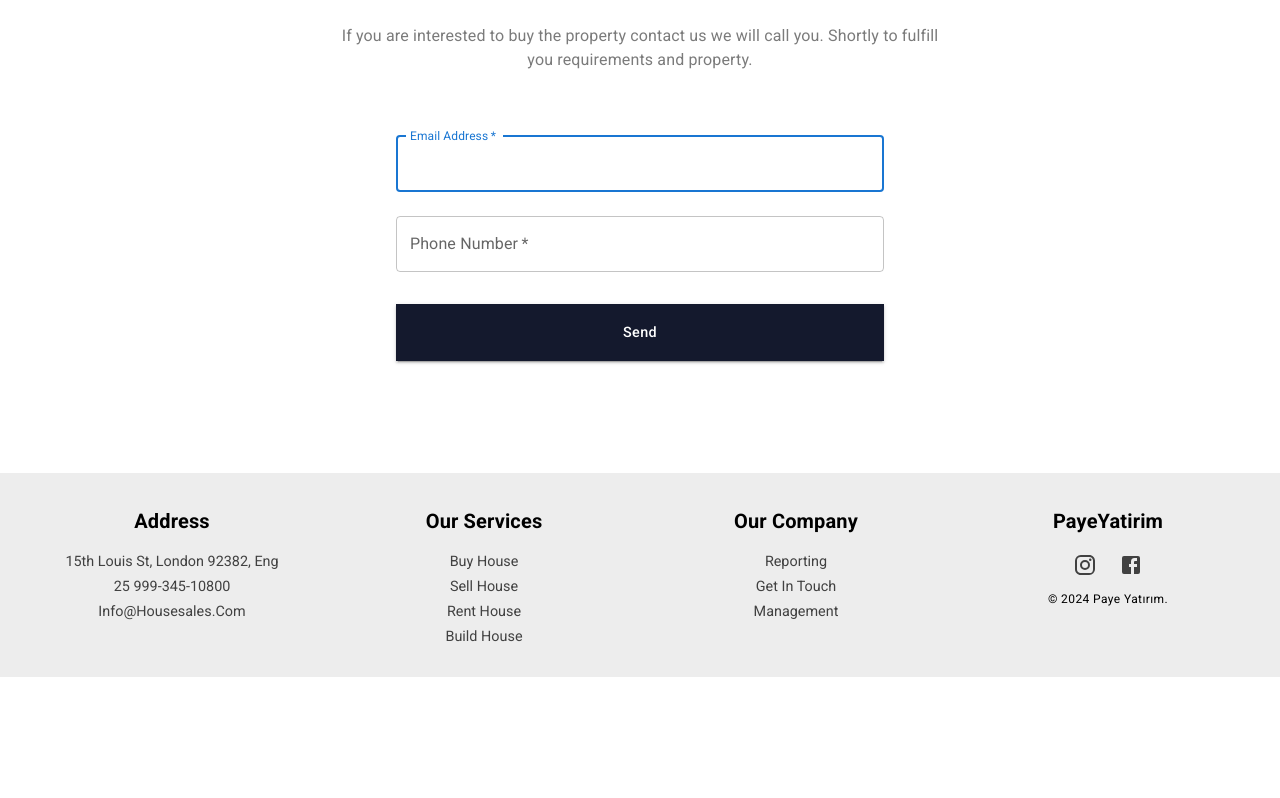
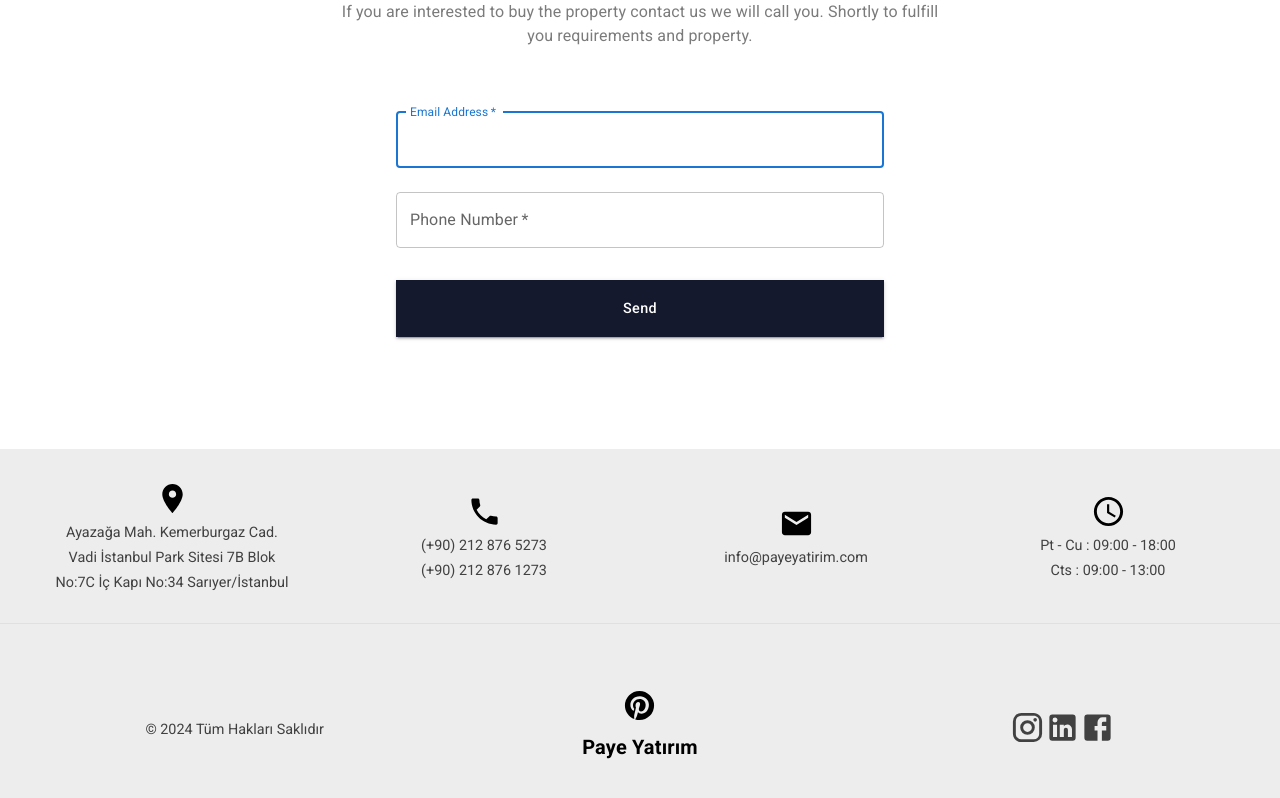
Before and after one commit to leanardos/paye-yatirim, a React (Create React App) app: page /contact in a window 1280 px wide. Shown: the part 226-1024 px from the top of the page. Before the commit the page ends 903 px from the top, so only its background shows below. Built offline with nearby package versions, Linux system fonts and the light colour scheme.

Commit message:
content update

```diff
--- a/public/index.html
+++ b/public/index.html
@@ -18,7 +18,7 @@
         margin: 0;
       }
     </style>
-    <title>Paye Yatırım - New home buying experience for you</title>
+    <title>Paye Yatırım</title>
   </head>
   <body>
     <noscript>You need to enable JavaScript to run this app.</noscript>
--- a/src/components/Footer/Footer.jsx
+++ b/src/components/Footer/Footer.jsx
@@ -3,13 +3,20 @@ import {
   Box,
   Stack,
   styled,
-  Typography,
 } from '@mui/material'
 import Link from '@mui/material/Link';
 import FooterTitle from './FooterTitle'
-import FooterLink from './FooterLink'
+import FooterText from './FooterText'
 import FacebookIcon from '@mui/icons-material/Facebook';
 import InstagramIcon from '@mui/icons-material/Instagram';
+import PlaceIcon from '@mui/icons-material/Place';
+import LocalPhoneIcon from '@mui/icons-material/LocalPhone';
+import EmailIcon from '@mui/icons-material/Email';
+import AccessTimeIcon from '@mui/icons-material/AccessTime';
+import PinterestIcon from '@mui/icons-material/Pinterest';
+import LinkedInIcon from '@mui/icons-material/LinkedIn';
+import Divider from '@mui/material/Divider';
+
 
 const Footer = () => {
 
@@ -25,6 +32,8 @@ const Footer = () => {
   const BoxRow = styled(Box) (({ theme }) => ({
     display: 'flex',
     flexDirection: 'row',
+    justifyContent: 'space-between',
+    alignItems: 'center',
     backgroundColor: '#ededed',
     flex: 1,
     [theme.breakpoints.down('sm')]: {
@@ -34,7 +43,7 @@ const Footer = () => {
   }));
 
   return (
-
+    <>
     <BoxRow
     component = 'footer'
     sx={{
@@ -43,39 +52,51 @@ const Footer = () => {
     }}
     >
       <StackColumn>
-        <FooterTitle text={'address'} />
-        <FooterLink
-        text={'15th Louis St, london 92382, eng'}
-        />
-        <FooterLink
-        text={'25 999-345-10800'}
-        />
-        <FooterLink
-        text={'info@housesales.com'}
-        />
+        <PlaceIcon fontSize='large'/>
+        <FooterText text={'Ayazağa Mah. Kemerburgaz Cad.'} />
+        <FooterText text={'Vadi İstanbul Park Sitesi 7B Blok'} />
+        <FooterText text={'No:7C İç Kapı No:34 Sarıyer/İstanbul'} />
       </StackColumn>
 
       <StackColumn>
-        <FooterTitle text={'our services'} />
-        <FooterLink text={'buy house'} />
-        <FooterLink text={'sell house'} />
-        <FooterLink text={'rent house'} />
-        <FooterLink text={'build house'} />
-      </StackColumn>
-      <StackColumn>
-        <FooterTitle text={'our company'} />
-        <FooterLink text={'reporting'} />
-        <FooterLink text={'get in touch'} />
-        <FooterLink text={'management'} />
+        <LocalPhoneIcon fontSize='large'/>
+        <FooterText text={'(+90) 212 876 5273'} />
+        <FooterText text={'(+90) 212 876 1273'} />
       </StackColumn>
 
       <StackColumn>
-        <FooterTitle text={'payeYatirim'} />
+        <EmailIcon fontSize='large'/>
+        <FooterText text={'info@payeyatirim.com'} capitalize={false} />
+      </StackColumn>
+
+      <StackColumn>
+        <AccessTimeIcon fontSize='large'/>
+        <FooterText text={'Pt - Cu : 09:00 - 18:00'} />
+        <FooterText text={'Cts : 09:00 - 13:00'} />
+      </StackColumn>
+    </BoxRow>
+    <Divider />
+    <BoxRow
+      component = 'footer'
+      sx={{
+        py: 8,
+        px: 4,
+      }}
+    >
+       <StackColumn>
+        <FooterText text={'© 2024 Tüm Hakları Saklıdır'} />
+      </StackColumn>
+      <StackColumn>
+        <PinterestIcon fontSize='large'/>
+
+        <FooterTitle text={'Paye Yatırım'} />
+      </StackColumn>
+      <StackColumn>
         <Stack
-        direction='row'
-        width= '70px'
-        maxWidth='100%'
-        justifyContent='space-between'
+          direction='row'
+          width= '70px'
+          maxWidth='100%'
+          justifyContent='space-between'
         >
           <Link href="#" variant="body2"
           sx={{
@@ -85,7 +106,17 @@ const Footer = () => {
             }
           }}
           >
-            <InstagramIcon />
+            <InstagramIcon fontSize='large' />
+          </Link>
+          <Link href="#" variant="body2"
+          sx={{
+            color: '#414141',
+            "&:hover": {
+              color: '#1c2859',
+            }
+          }}
+          >
+            <LinkedInIcon fontSize='large' />
           </Link>
           <Link href="#"variant="body2"
           sx={{
@@ -95,17 +126,12 @@ const Footer = () => {
             }
           }}
           >
-            <FacebookIcon />
+            <FacebookIcon fontSize='large' />
           </Link>
         </Stack>
-        <Typography
-        variant='caption'
-        component='p'
-        >
-          &copy; 2024 Paye Yatırım.
-        </Typography>
       </StackColumn>
     </BoxRow>
+    </>
   )
 }
 
--- /dev/null
+++ b/src/components/Footer/FooterText.jsx
@@ -0,0 +1,22 @@
+import { Typography } from '@mui/material'
+import React from 'react'
+
+const FooterText = ({ text, capitalize = true }) => {
+  return (
+    <Typography
+    variant='p'
+    component='a'
+    sx={{
+      fontSize: '0.9rem',
+      fontWeight: '400',
+      textDecoration: 'none',
+      color: '#414141',
+      textTransform: capitalize ? 'capitalize' : 'none',
+    }}
+    >
+      {text}
+    </Typography>
+  )
+}
+
+export default FooterText
--- a/src/components/Header.jsx
+++ b/src/components/Header.jsx
@@ -2,7 +2,7 @@ import React from 'react'
 import { Box, Button, styled, Typography } from "@mui/material";
 import { Link } from 'react-router-dom'
 //img
-import headerImg from '../assets/building2.png'
+import headerImg from '../assets/building4.png'
 
 const Header = () => {
 
--- a/src/components/Navbar.jsx
+++ b/src/components/Navbar.jsx
@@ -12,6 +12,7 @@ import {
 } from '@mui/material';
 import DrawerItem from './DrawerItem';
 import { Link } from 'react-router-dom';
+import PinterestIcon from '@mui/icons-material/Pinterest';
 
 
 const StyledToolbar = styled(Toolbar) ({
@@ -49,17 +50,18 @@ const Navbar = () => {
         component="nav"
         position="sticky"
         sx={{
-            backgroundColor: 'white',
+            backgroundColor: 'black',
         }}
         elevation={0}
         >
             <StyledToolbar>
+
                 <Typography
                 variant="h6"
                 component="h2"
 
                 >
-                    Paye Yatırım
+                    <PinterestIcon fontSize='large' />
                 </Typography>
                 <Box sx={{display: { xs: 'block', sm: 'none' } }}>
                     <DrawerItem />
@@ -71,11 +73,12 @@ const Navbar = () => {
                             <ListItem key={text}>
                                 <ListItemButton component={Link} to={item.to}
                                 sx={{
-                                    color: '#000',
+                                    color: '#fff',
                                     "&:hover": {
                                         backgroundColor: 'transparent',
-                                        color: '#1e2a5a',
-                                    }
+                                        color: 'wheat',
+                                    },
+                                    minWidth: '120px'
                                 }}
                                 >
                                     <ListItemText primary={text} />
```
Also changed, not shown: src/assets/building4.png (added).
